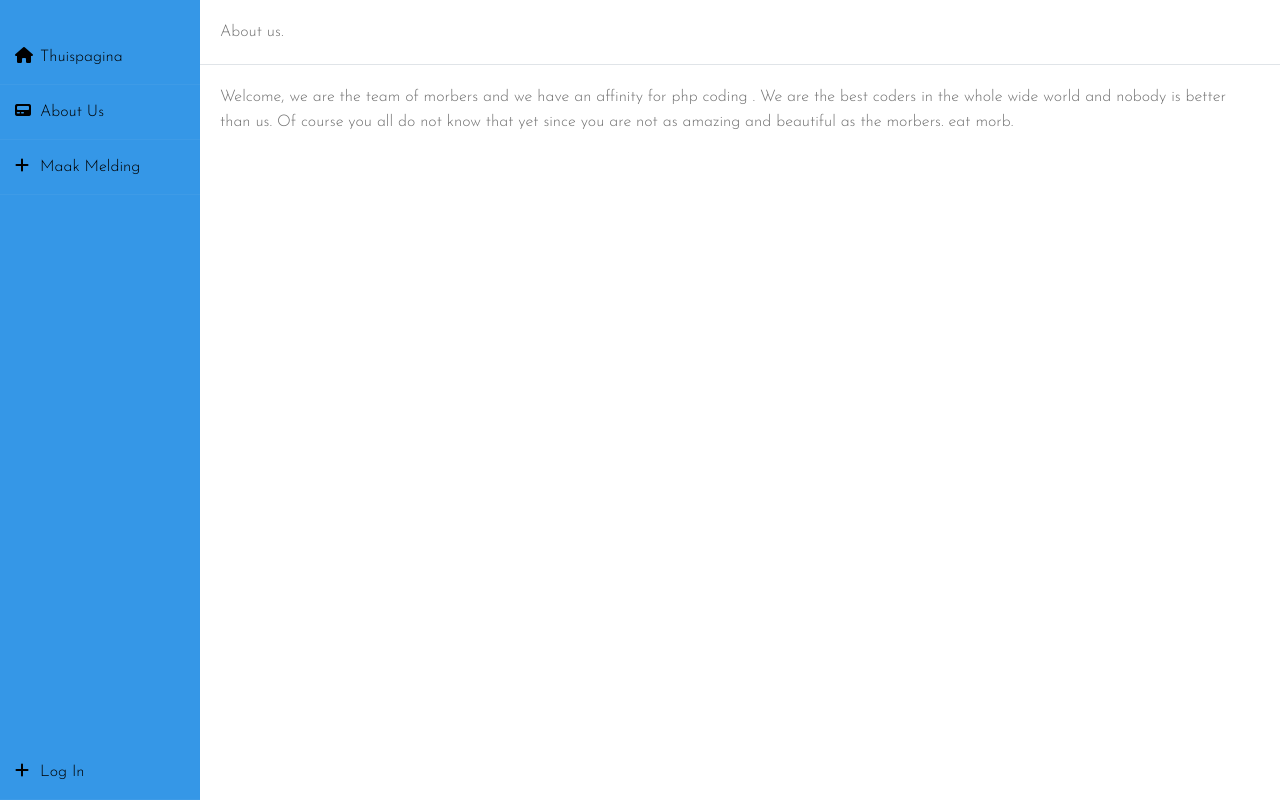
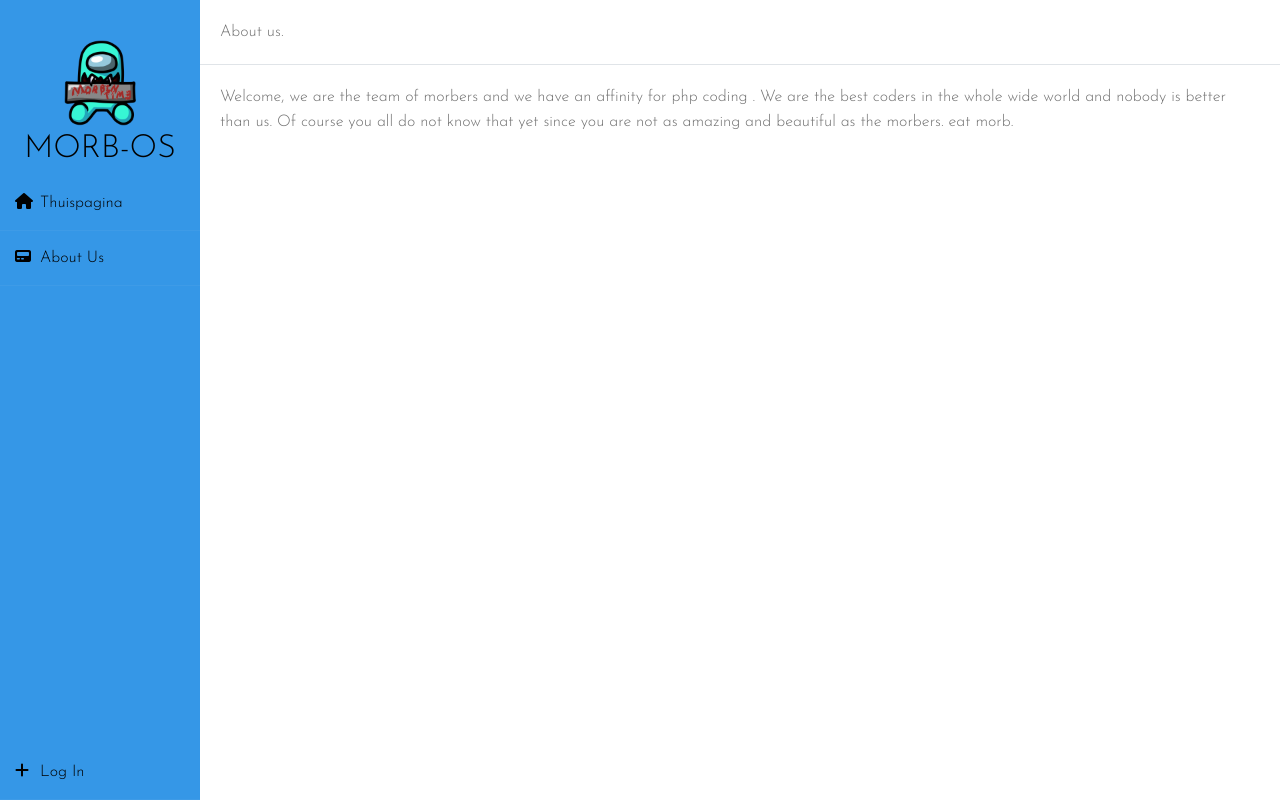
Before and after one commit to 7Sea2/php-helpdesk, a PHP site: page /about.php in a window 1280 px wide. Run offline with PHP 8.4, Linux system fonts and the light colour scheme; some libraries are stand-ins or nearby versions.

Commit message:
MORBIUS ADDED!!!!!!!!!! BEST UPDATE!!!!!!!!!!!!!!!!!!!!!!!!!!!!

```diff
--- a/about.php
+++ b/about.php
@@ -17,10 +17,11 @@ session_start();
 
     <div class="wrapper">
         <div class="sidebar">
+        <img src="img/morbius.png" class=amogus></img>
+            <h2>Morb-OS</h2>
             <ul>
-                <li><a href="indexLoggedout.php"><i class="fas fa-home"></i>Thuispagina</a></li>
+                <li><a href="index.php"><i class="fas fa-home"></i>Thuispagina</a></li>
                 <li><a href="about.php"><i class="fas fa-pager"></i>About Us</a></li>
-                <li><a href="melding_create.php"><i class="fas fa-plus"></i>Maak Melding</a></li>
                 <?php
                     if (isset($current_user))
                     {
--- a/admin.php
+++ b/admin.php
@@ -35,7 +35,8 @@
 
     <div class="wrapper">
         <div class="sidebar">
-        <h2>Morb-OS</h2>
+        <img src="img/morbius.png" class=amogus></img>
+            <h2>Morb-OS</h2>
             <h4> User: <?php
                         echo $current_user['naam'];
                         ?></h4>
--- a/index.php
+++ b/index.php
@@ -18,7 +18,8 @@ include 'scripts/verify_user.php';
 
     <div class="wrapper">
         <div class="sidebar">
-        <h2>Morb-OS</h2>
+        <img src="img/morbius.png" class=amogus></img>
+            <h2>Morb-OS</h2>
             <h4> User: <?php
                         echo $current_user['naam'];
                         ?></h4>
--- a/melding_create.php
+++ b/melding_create.php
@@ -51,7 +51,8 @@ if($_SERVER["REQUEST_METHOD"] == "POST"){
 
     <div class="wrapper">
         <div class="sidebar">
-        <h2>Morb-OS</h2>
+        <img src="img/morbius.png" class=amogus></img>
+            <h2>Morb-OS</h2>
             <h4> User: <?php
                         echo $current_user['naam'];
                         ?></h4>
--- a/melding_visualize.php
+++ b/melding_visualize.php
@@ -24,6 +24,7 @@ include 'scripts/verify_user.php';
 
     <div class="wrapper">
         <div class="sidebar">
+        <img src="img/morbius.png" class=amogus></img>
             <h2>Morb-OS</h2>
             <h4> User: <?php
                         echo $current_user['naam'];
--- a/style.css
+++ b/style.css
@@ -11,6 +11,14 @@
 
 body{
     background: #f3f5f9;
+}
+
+.wrapper .sidebar .amogus{
+    max-width: 100px;
+    display: block;
+    margin-left: auto;
+    margin-right: auto;
+    width: 50%;
 }
 
 .wrapper{
--- a/templates/sidebar.php
+++ b/templates/sidebar.php
@@ -5,7 +5,11 @@
 
     <div class="wrapper">
         <div class="sidebar">
-            <h2>[user-name]</h2>
+        <img src="img/morbius.png" class=amogus></img>
+            <h2>Morb-OS</h2>
+            <h4> User: <?php
+                        echo $current_user['naam'];
+                        ?></h4>
             <ul>
                 <li><a href="index.php"><i class="fas fa-home"></i>Thuispagina</a></li>
                 <li><a href="melding_visualize.php"><i class="fas fa-layer-group"></i>Zie Meldingen</a></li>
--- a/unauthorized_admin.php
+++ b/unauthorized_admin.php
@@ -32,7 +32,7 @@
 
         </div>
         <div class="main_content">
-            <div class="header">Welcome!</div>
+            <div class="header">Error!</div>
             <div class="info">
                 <div>
                     unauthorized user
```
Also changed, not shown: indexLoggedout.php (+5 -5 lines), inlog.php (+3 -4 lines), img/morbius.png.
